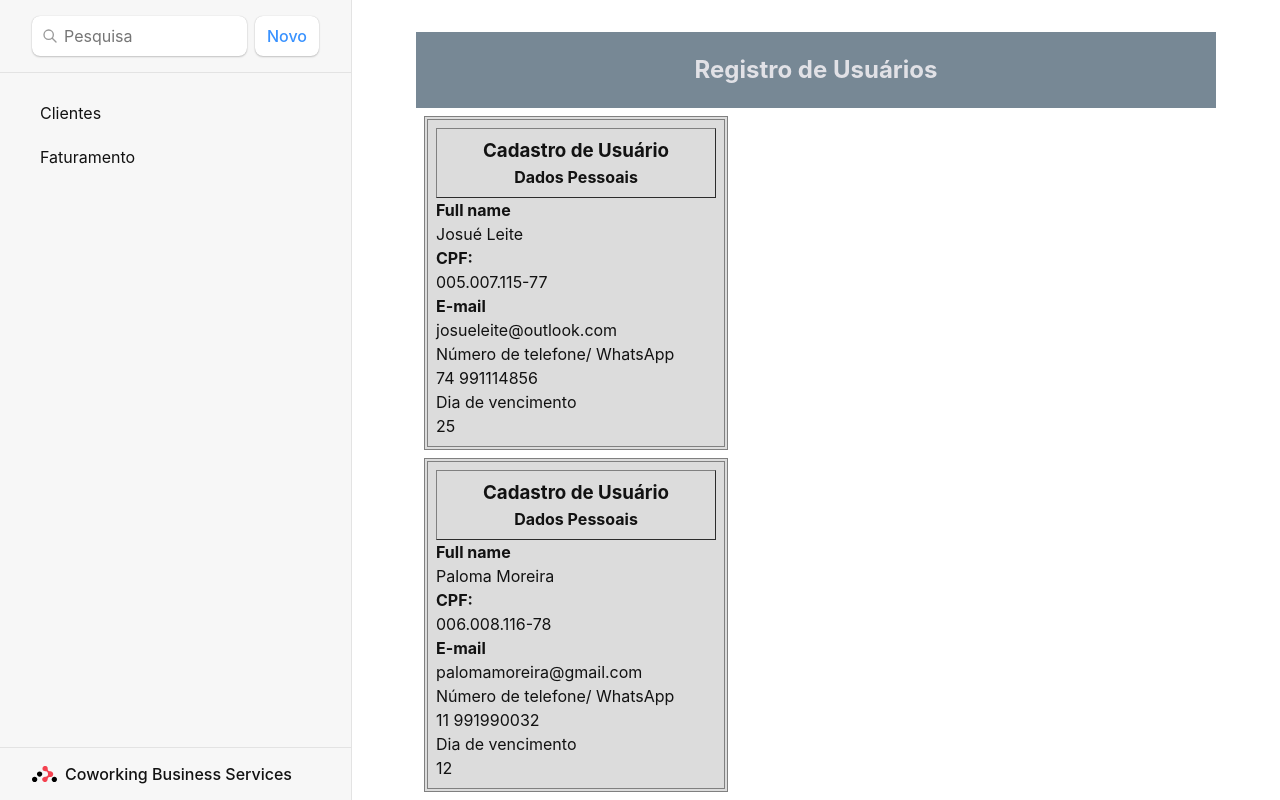
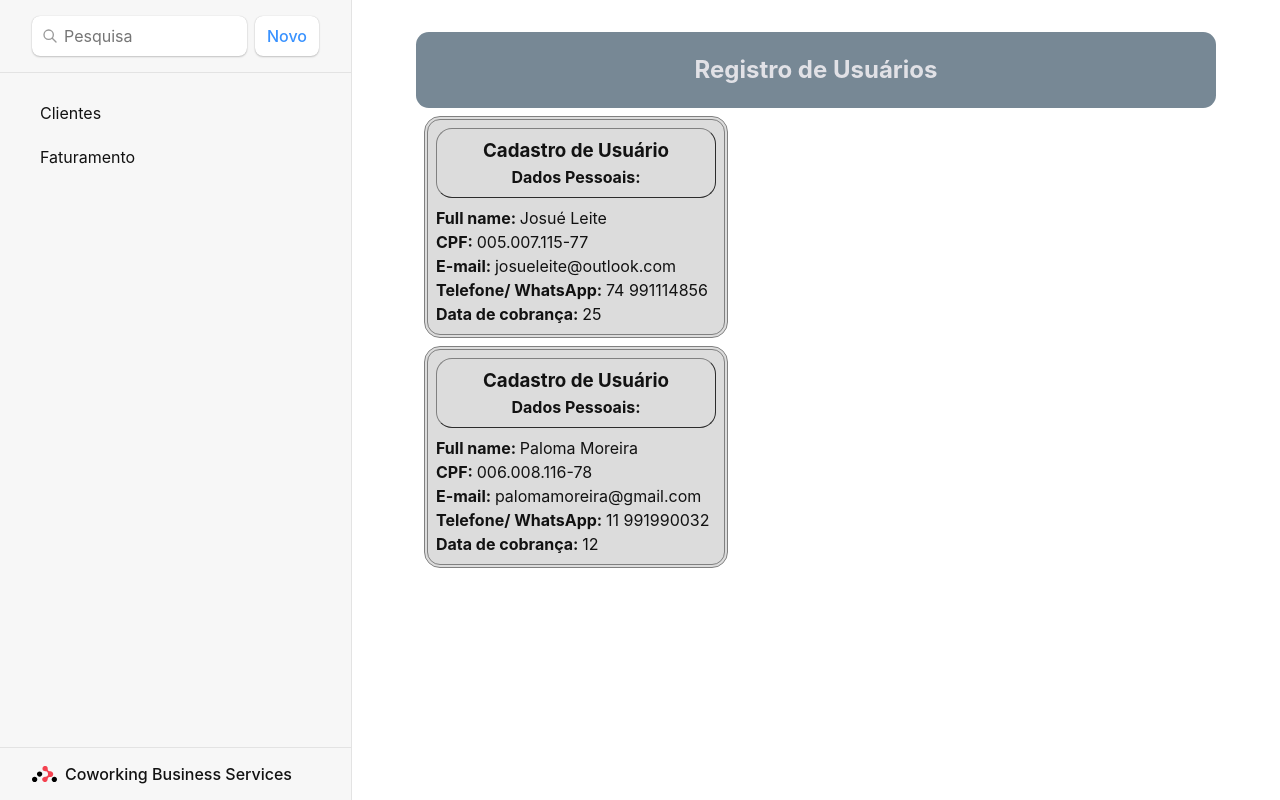
Before and after one commit to JosueLeit/coworkingsystem, a React (Vite) app: page / in a window 1280 px wide. Built offline with nearby package versions, Linux system fonts and the light colour scheme.

Commit message:
css adjustments

```diff
--- a/src/components/Header/Header.module.css
+++ b/src/components/Header/Header.module.css
@@ -4,4 +4,5 @@
   display: flex;
   justify-content: center;
   padding: 1.25rem;
+  border-radius: 0.8rem;
 }
--- a/src/components/User/User.module.css
+++ b/src/components/User/User.module.css
@@ -3,10 +3,12 @@
   background-color: #dcdcdc;
   padding: 0.5rem;
   margin: 0.5rem;
+  border-radius: 16px;
 }
 .clientBoxHeader {
-  border: 0.5px outset gray;
+  margin: 0 0 0.5rem;
+  border: 1.5px outset gray;
   padding: 0.5rem;
-
+  border-radius: 16px;
   text-align: center;
 }
--- a/src/components/User/index.jsx
+++ b/src/components/User/index.jsx
@@ -21,39 +21,39 @@ export default function CreateUserPage(Props) {
       <div className={styles.clientBox}>
         <div className={styles.clientBoxHeader}>
           <h3>Cadastro de Usuário</h3>
-          <strong>Dados Pessoais</strong>
+          <strong>Dados Pessoais: </strong>
         </div>
         <div>
           <dl>
             <div>
               <dt>
-                <strong>Full name</strong>
+                <strong>Full name: </strong>
+                {Props.fullName}
               </dt>
-              <dd>{Props.fullName}</dd>
             </div>
             <div>
               <dt>
-                <strong>CPF:</strong>
+                <strong>CPF: </strong>
+                {Props.cpf}
               </dt>
-              <dd>{Props.cpf}</dd>
             </div>
             <div>
               <dt>
-                <strong>E-mail</strong>
+                <strong>E-mail: </strong>
+                {Props.email}
               </dt>
-              <dd>{Props.email}</dd>
             </div>
             <div>
               <dt>
-                <strong></strong>Número de telefone/ WhatsApp
+                <strong>Telefone/ WhatsApp: </strong>
+                {Props.whatsapp}
               </dt>
-              <dd>{Props.whatsapp}</dd>
             </div>
             <div>
               <dt>
-                <strong></strong>Dia de vencimento
+                <strong>Data de cobrança: </strong>
+                {Props.payDay}
               </dt>
-              <dd>{Props.payDay}</dd>
             </div>
           </dl>
         </div>
```
